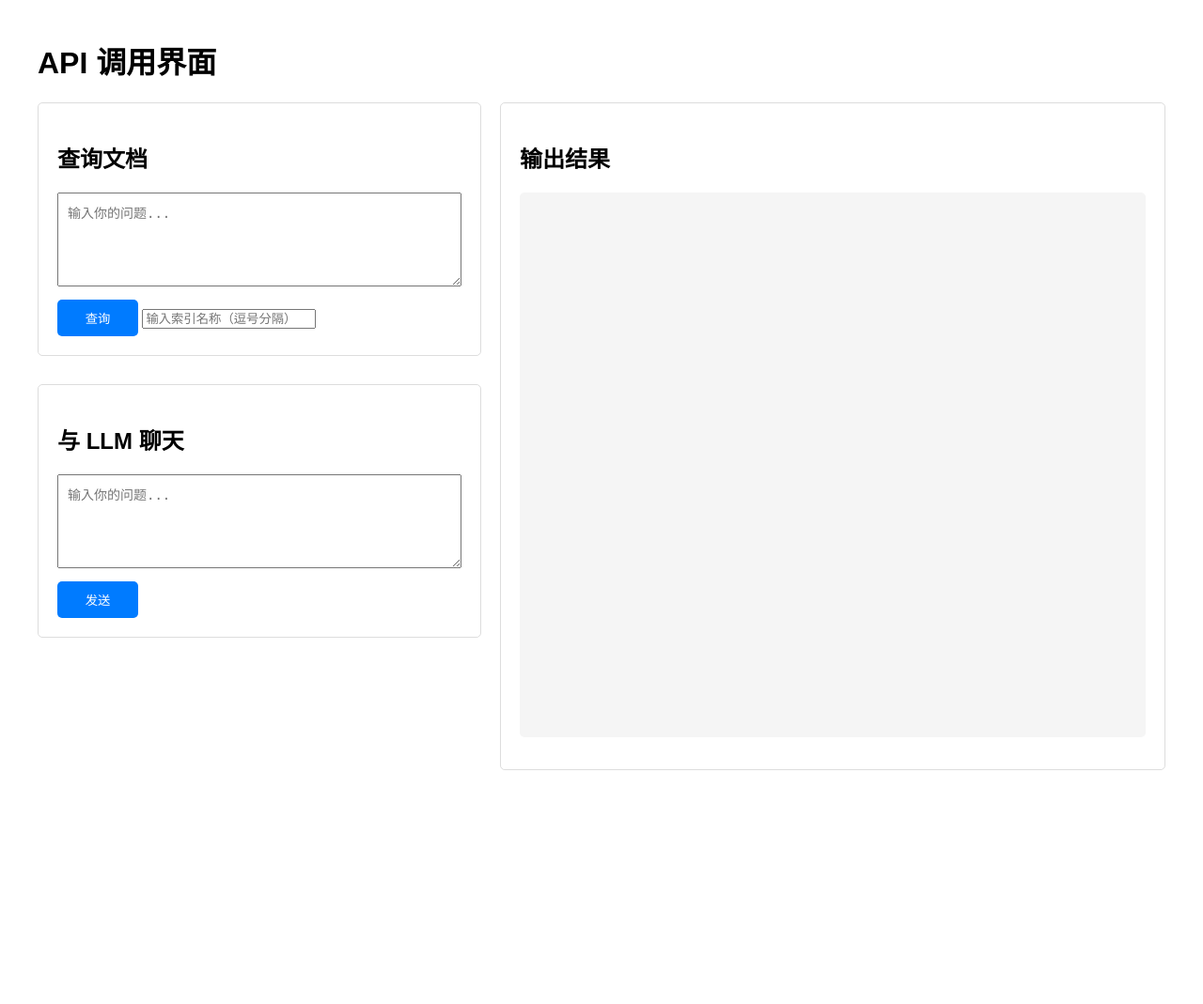
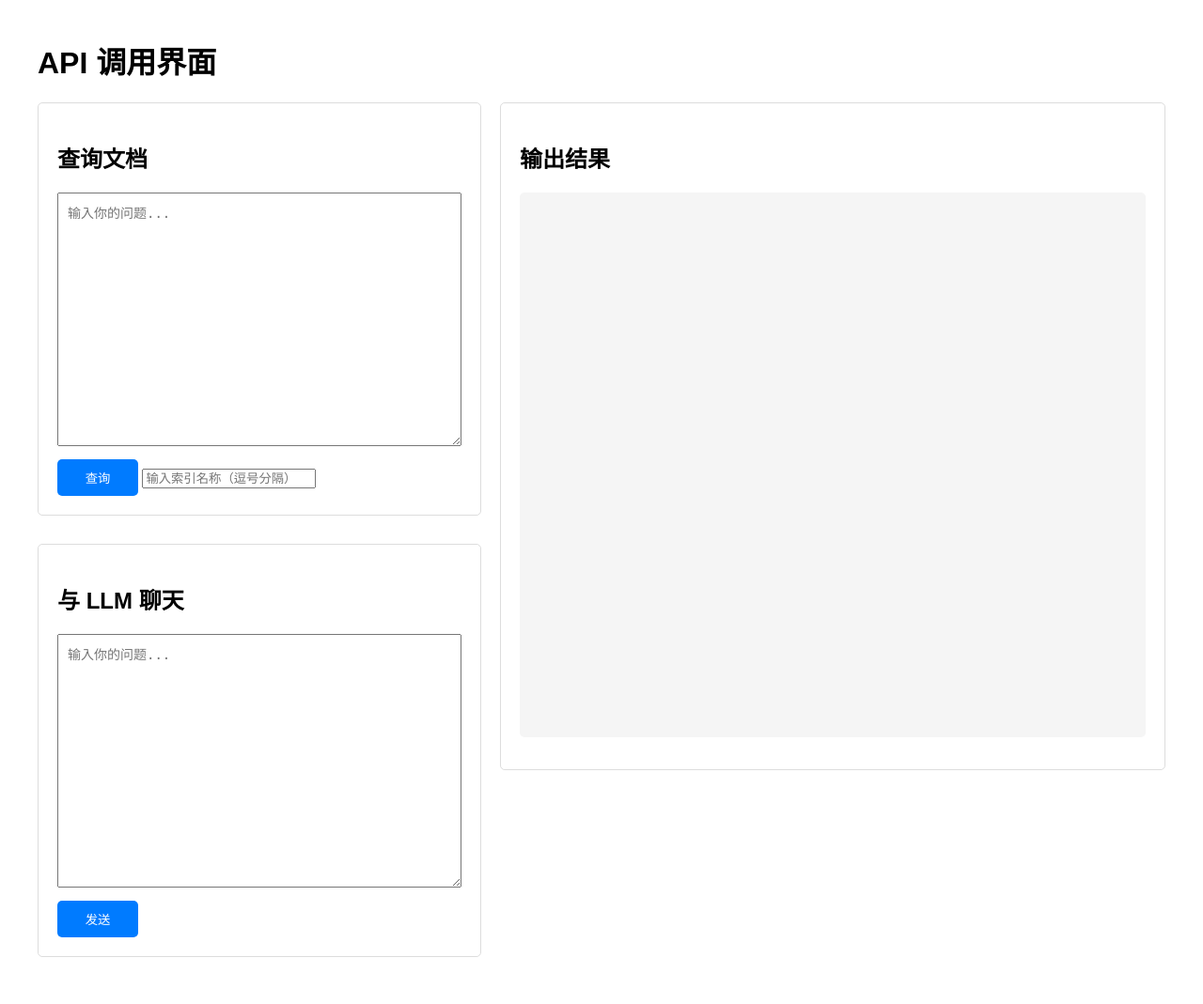
Before and after one commit to dalong0514/easy-rag, a Flask app: page / in a window 1280 px wide. Shown: the whole page at 94% size. Before the commit the page ends 820 px from the top, so only its background shows below. Run offline with Flask 3, Linux system fonts and the light colour scheme.

Commit message:
adjust fronted page layout

```diff
--- a/frontend/static/css/styles.css
+++ b/frontend/static/css/styles.css
@@ -29,13 +29,22 @@ body {
     border-radius: 5px;
 }
 
-textarea {
+#question, #chatQuestion {
     width: 100%;
-    height: 100px;
+    height: 200px;  /* 统一设置高度为150px */
     margin-bottom: 10px;
     padding: 10px;
     box-sizing: border-box;
     font-size: 14px;
+}
+
+/* 或者为不同的输入框设置不同的高度 */
+#question {
+    height: 270px;  /* 查询文档输入框高度 */
+}
+
+#chatQuestion {
+    height: 270px;  /* 聊天输入框高度 */
 }
 
 button {
```
